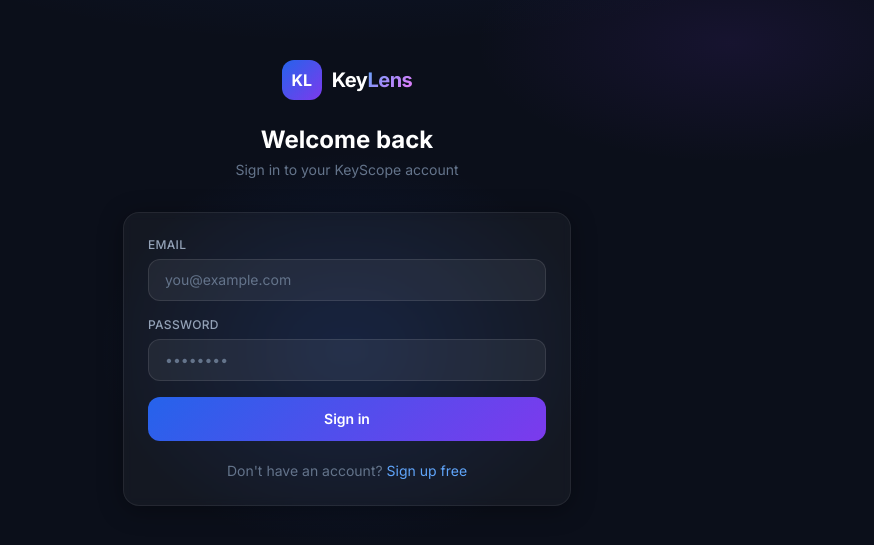
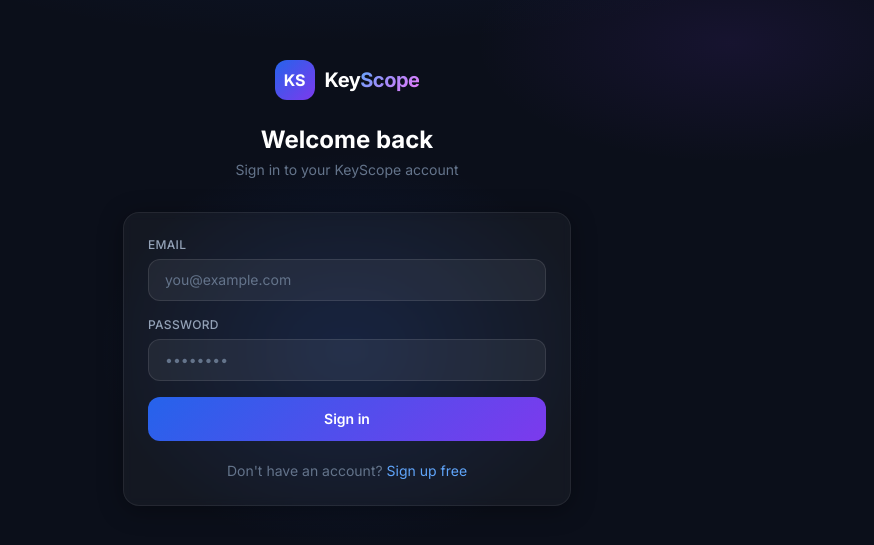
Before and after one commit to FrameSphere/Keyword_Engine, a React (Vite) app in the folder frontend/: page /login in a window 1280 px wide. Shown: the part 117-662 px from the top of the page, without its empty margins (293-1167 px from the left). Built offline with nearby package versions, Linux system fonts and the light colour scheme; no server answers.

Commit message:
name fixes

```diff
--- a/frontend/src/pages/Login.jsx
+++ b/frontend/src/pages/Login.jsx
@@ -15,8 +15,8 @@ function AuthShell({ title, subtitle, children }) {
         <div className="text-center mb-8">
           <Link to="/" className="inline-flex items-center gap-2.5 group">
             <div className="w-10 h-10 rounded-xl flex items-center justify-center text-white font-bold"
-                 style={{ background: 'linear-gradient(135deg, #2563EB, #7C3AED)' }}>KL</div>
-            <span className="font-bold text-xl text-white tracking-tight">Key<span className="gradient-text">Lens</span></span>
+                 style={{ background: 'linear-gradient(135deg, #2563EB, #7C3AED)' }}>KS</div>
+            <span className="font-bold text-xl text-white tracking-tight">Key<span className="gradient-text">Scope</span></span>
           </Link>
           <h1 className="text-2xl font-bold text-white mt-6 mb-1">{title}</h1>
           <p className="text-sm text-slate-500">{subtitle}</p>
```
